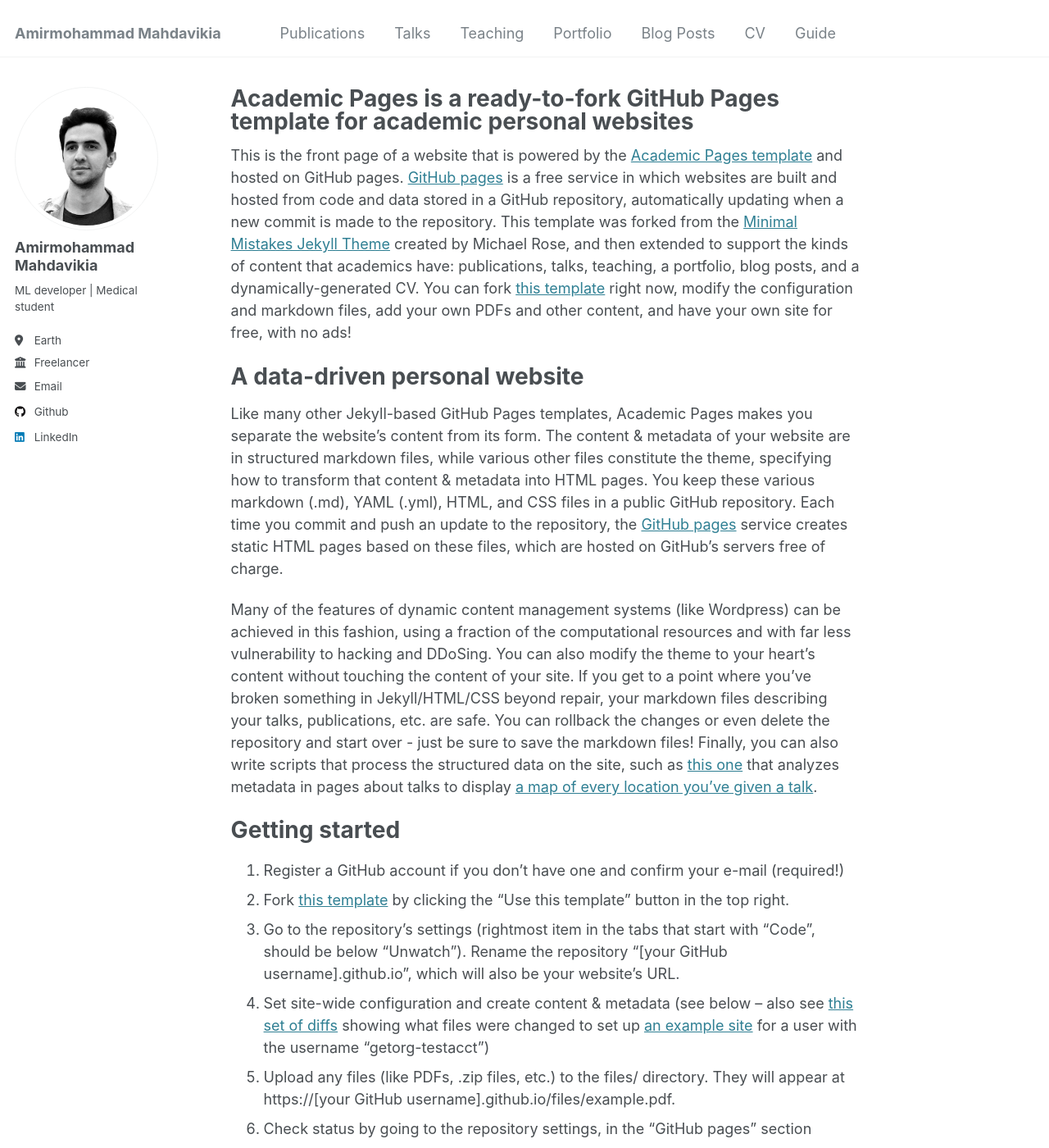
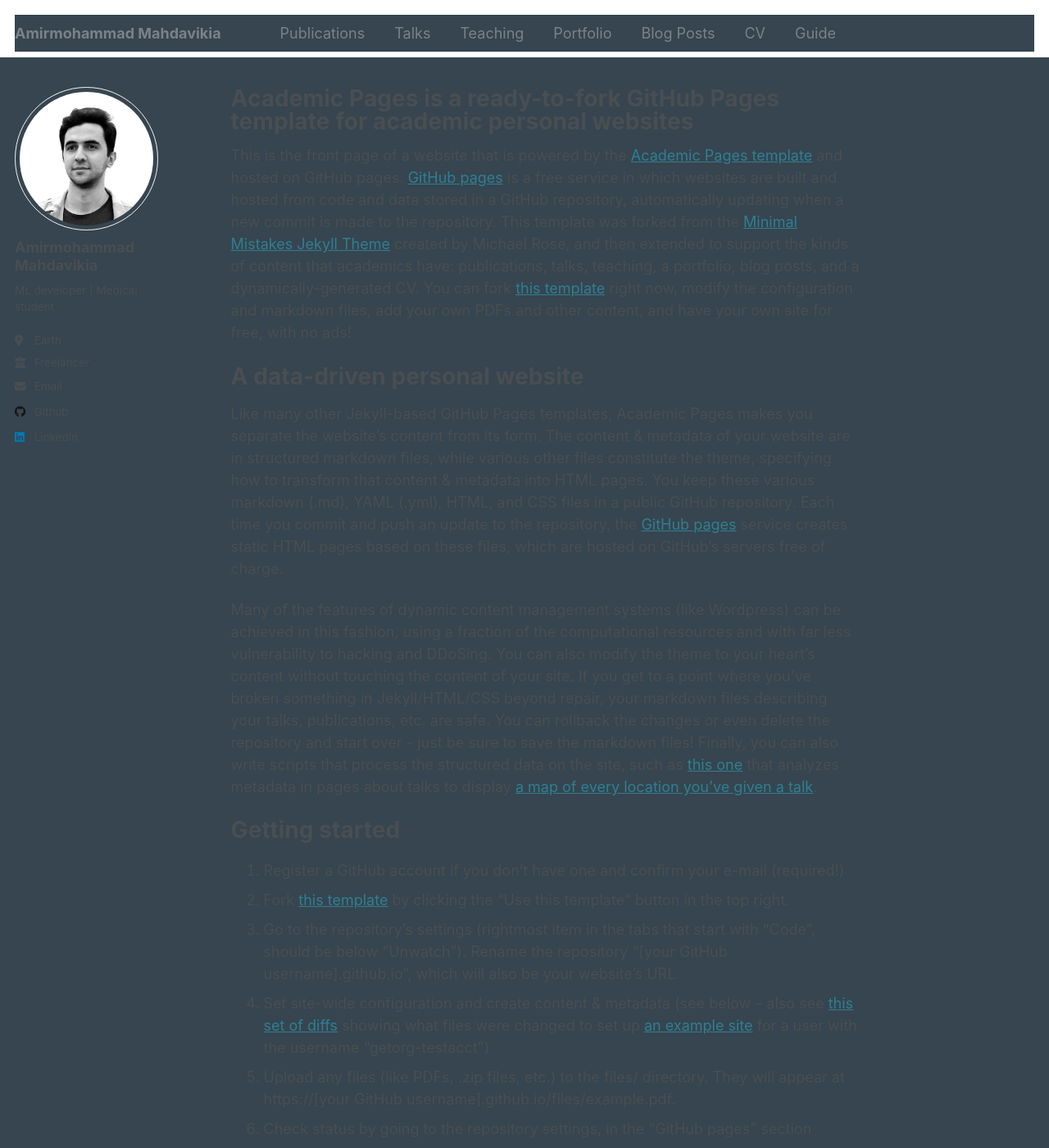
Before and after one commit to ammomahdavikia/ammomahdavikia.github.io, a Jekyll site: the page built from _pages/about.md, in a window 1280 px wide and 1400 px high. Shown: the whole window at 82% size. Built offline with Jekyll 4.4.1, drawn with Linux system fonts in a browser that asks for light colours.

Commit message:
Change background color

```diff
--- a/_sass/_variables.scss
+++ b/_sass/_variables.scss
@@ -62,7 +62,7 @@
 $lighter-gray               : mix(#fff, $gray, 90%);
 
 $body-color                 : #fff;
-$background-color           : #fff;
+$background-color           : #36454F;
 $code-background-color      : #fafafa;
 $code-background-color-dark : $light-gray;
 $text-color                 : $dark-gray;
--- a/_sass/custom/custom.scss
+++ b/_sass/custom/custom.scss
@@ -10,3 +10,7 @@
   body {
     font-family: 'CarbonPlusRegular', sans-serif;
   }
+
+  h1, h2, h3, h4, h5, h6 {
+    font-family: 'CarbonPlusRegular', sans-serif;
+  }
```
